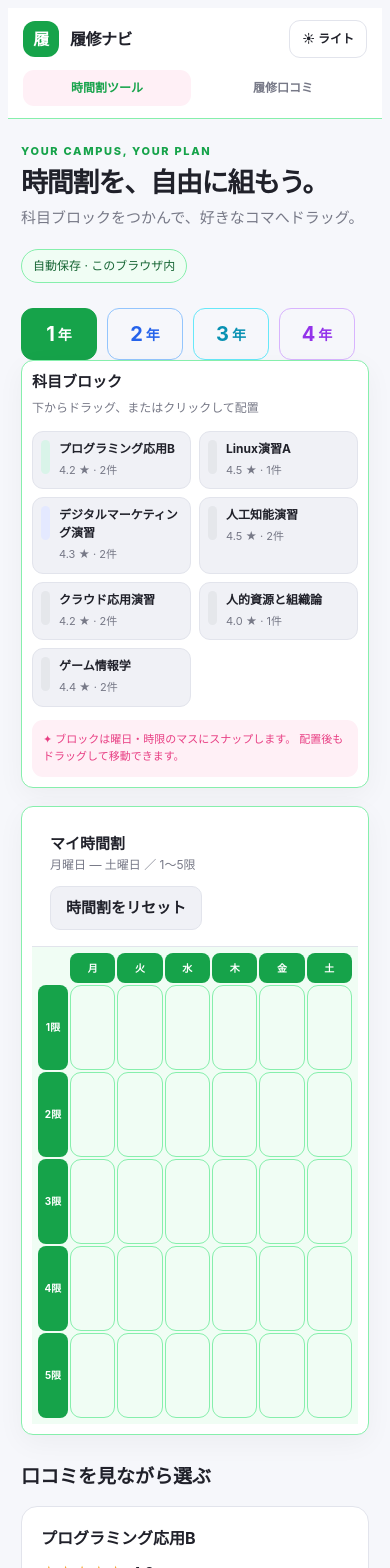
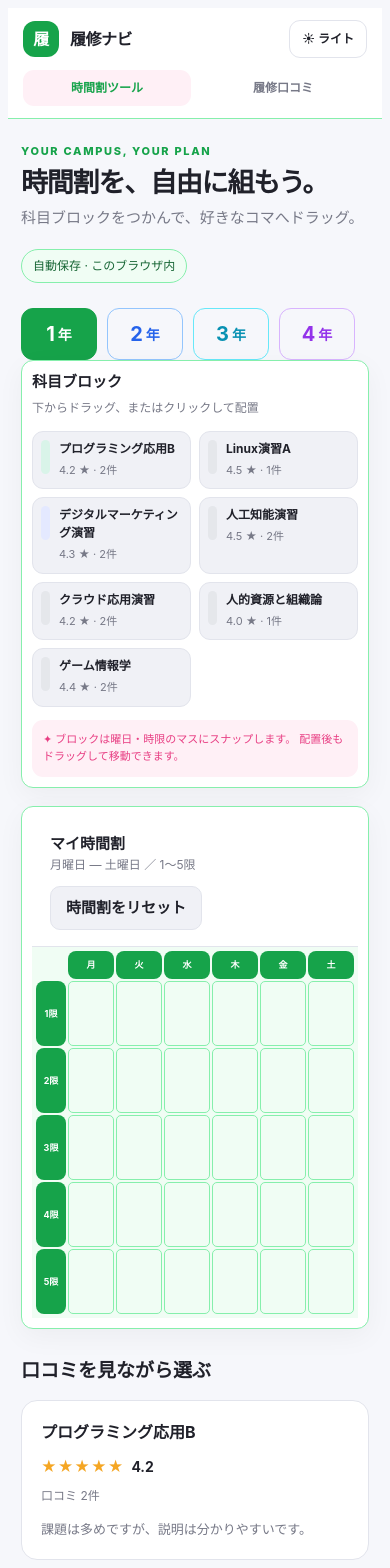
Before and after one commit to TIDesiign-ai/calcweb, a Next.js app: page /timetable in a window 390 px wide. Shown: the top 1568 px of the page. Built offline with nearby package versions, Linux system fonts and the light colour scheme.

Commit message:
phone fixed

```diff
--- a/app/globals.css
+++ b/app/globals.css
@@ -660,60 +660,53 @@ body {
   }
 
 
-  /* スマホのみ：既存の時間割グリッドを縮小 */
+  /* スマホ：時間割全体を画面幅に合わせて縮小 */
   @media (max-width: 600px) {
+    .root .grid-wrap {
+      width: 100%;
+      min-width: 0;
+      padding: 4px;
+      overflow: hidden;
+    }
+
     .root .timetable {
       width: 100%;
       min-width: 0;
       grid-template-columns: 30px repeat(6, minmax(0, 1fr));
-      grid-template-rows: 30px repeat(5, 85px);
+      grid-template-rows: 28px repeat(5, 65px);
       gap: 2px;
-    }
-
-    .root .grid-wrap {
-      padding: 6px;
-      overflow-x: hidden;
     }
 
     .root .day,
     .root .period {
       min-width: 0;
-      font-size: 10px;
+      padding: 1px;
+      font-size: 9px;
       overflow-wrap: anywhere;
+    }
+
+    .root .slot {
+      min-width: 0;
+      border-radius: 5px;
     }
 
     .root .course-block {
       inset: 2px;
       padding: 3px;
       gap: 2px;
+      border-radius: 5px;
     }
 
     .root .course-block strong {
       font-size: 9px;
+      line-height: 1.2;
       overflow-wrap: anywhere;
     }
 
     .root .course-block small {
       font-size: 8px;
+      line-height: 1.2;
       overflow-wrap: anywhere;
     }
   }
-
-
-  .root .course-block {
-    padding: 4px;
-    font-size: 10px;
-    line-height: 1.35;
-  }
-
-  .root .nav {
-    max-width: 100%;
-    overflow-x: auto;
-    flex-wrap: nowrap;
-    -webkit-overflow-scrolling: touch;
-  }
-
-  .root .nav button {
-    flex-shrink: 0;
-  }
 }
```
